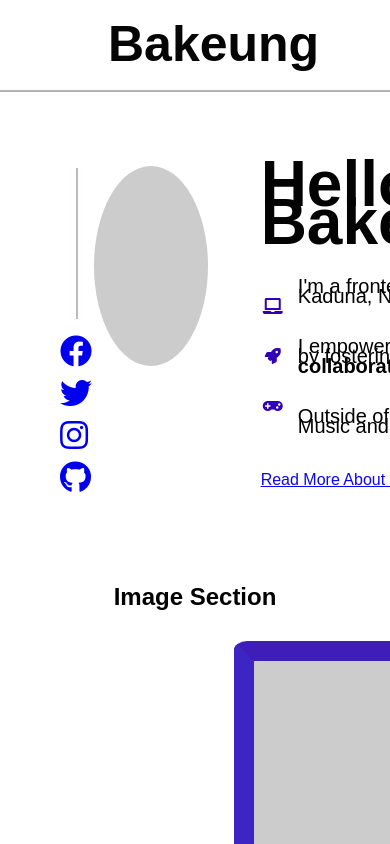
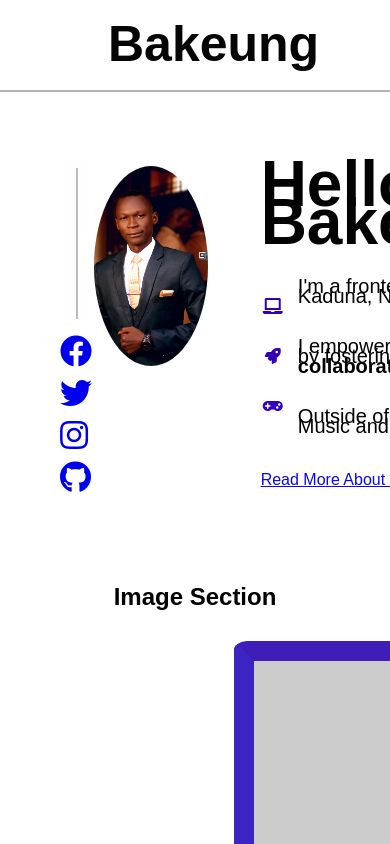
Before and after one commit to BlaizDickson/my_portfoilio, a website: page index.html in a window 390 px wide. Shown: the top 844 px of the page. Drawn offline with Linux system fonts and the light colour scheme.

```diff
--- a/index.html
+++ b/index.html
@@ -4,7 +4,7 @@
     <meta charset="UTF-8">
     <meta http-equiv="X-UA-Compatible" content="IE=edge">
     <meta name="viewport" content="width=device-width, initial-scale=1.0">
-    <title>Document</title>
+    <title>Dixon_Bakeung_Portfolio</title>
     <link rel="stylesheet" href="style.css">
     <link rel="stylesheet" href="https://cdnjs.cloudflare.com/ajax/libs/font-awesome/5.15.3/css/all.min.css">
 </head>
--- a/style.css
+++ b/style.css
@@ -94,7 +94,7 @@
   height: 200px;
   border-radius: 50%;
   background-color: #ccc;
-  background-image: url('placeholder-image.jpg');
+  background-image: url('Portfolio_Assets/Bakeung.jpg');
   background-size: cover;
   background-position: center;
 }
```
